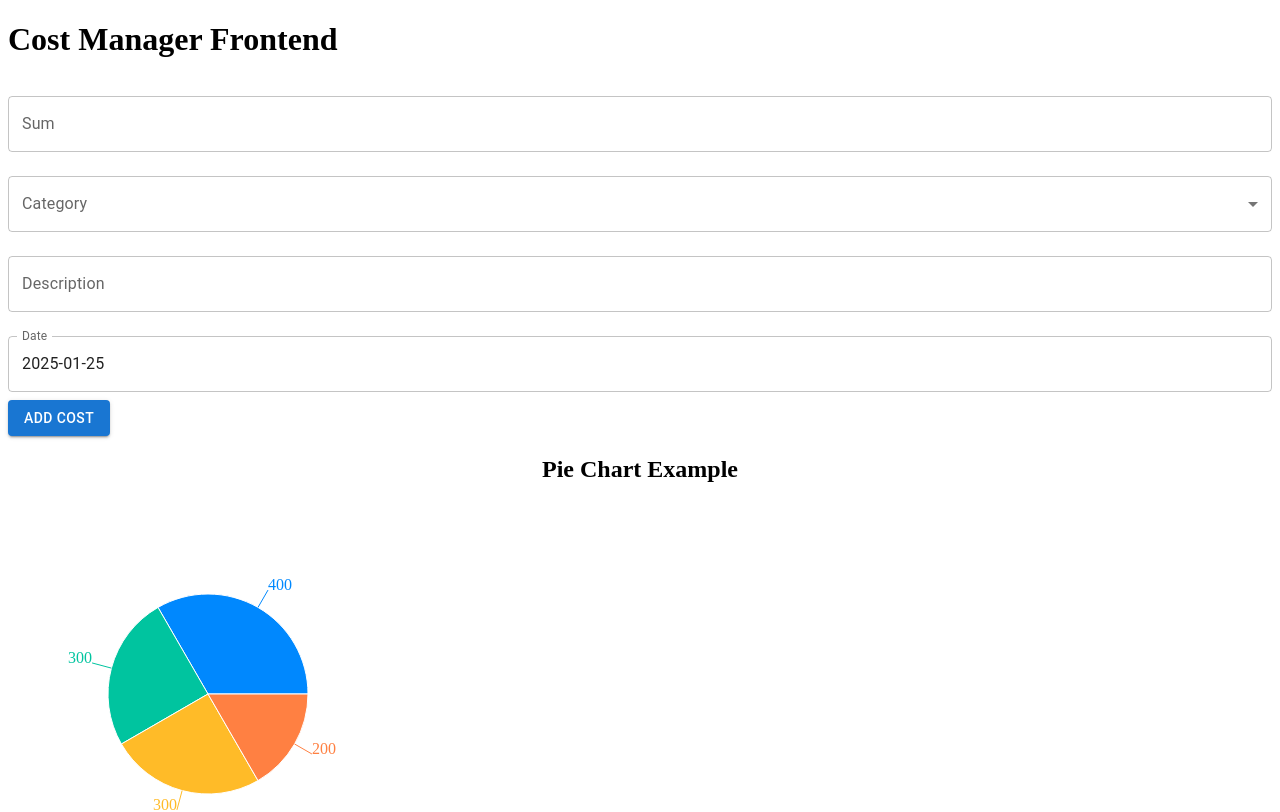
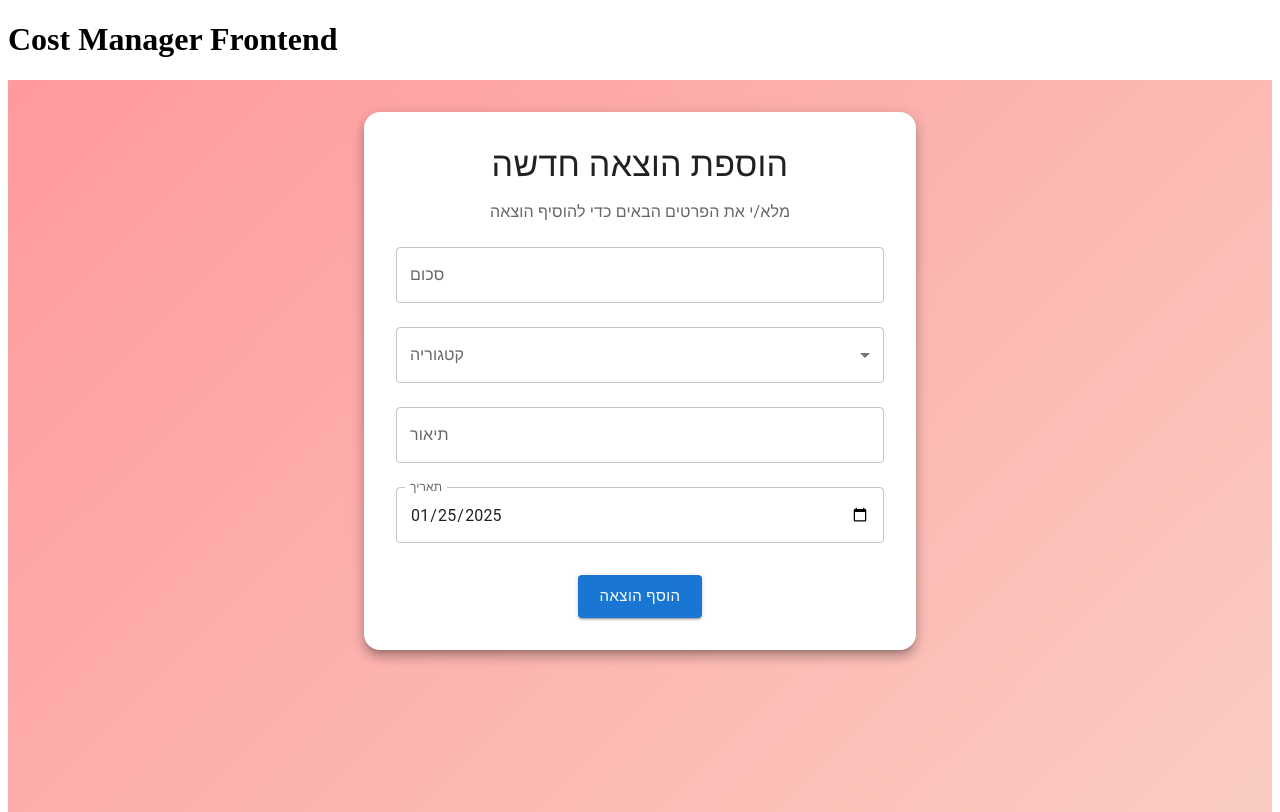
Before and after one commit to hen391/cost_manager_frontend, a React app: page / in a window 1280 px wide. Shown: the top 812 px of the page. Built offline with nearby package versions, Linux system fonts and the light colour scheme; the HTML template or start-up script is replaced by a standard one.

Commit message:
Redesign cost form

```diff
--- a/src/components/AddCostForm.jsx
+++ b/src/components/AddCostForm.jsx
@@ -1,15 +1,27 @@
 import React, { useState, useEffect } from 'react';
-import { Button, TextField, MenuItem } from '@mui/material';
+import {
+  Button,
+  TextField,
+  MenuItem,
+  Container,
+  Paper,
+  Typography,
+  Box
+} from '@mui/material';
 import IDBWrapper from '../idb';
 
 const db = new IDBWrapper('CostManagerDB', 1);
 
 function AddCostForm() {
-    const [form, setForm] = useState({ sum: '', category: '', description: '', date: '' });
+  const [form, setForm] = useState({
+    sum: '',
+    category: '',
+    description: '',
+    date: ''
+  });
 
-    // Set the default date to today
   useEffect(() => {
-        const currentDate = new Date().toISOString().split('T')[0]; // Format as YYYY-MM-DD
+    const currentDate = new Date().toISOString().split('T')[0];
     setForm((prevForm) => ({ ...prevForm, date: currentDate }));
   }, []);
 
@@ -18,56 +30,99 @@ function AddCostForm() {
   };
 
   const handleSubmit = async () => {
+    if (!form.sum || !form.category) {
+      alert('יש למלא סכום וקטגוריה לפני הוספה.');
+      return;
+    }
+
     await db.addCost({ ...form, date: new Date(form.date) });
-        alert('Cost added!');
-        setForm({ sum: '', category: '', description: '', date: form.date }); // Keep current date
+    alert('הוצאה נוספה בהצלחה!');
+    setForm({ sum: '', category: '', description: '', date: form.date });
   };
 
   return (
+    <Box
+      sx={{
+        minHeight: '100vh',
+        background: 'linear-gradient(135deg, #ff9a9e 0%, #fad0c4 100%)',
+        py: 4
+      }}
+    >
+      <Container maxWidth="sm">
+        <Paper
+          elevation={8}
+          sx={{
+            p: 4,
+            borderRadius: 4,
+            bgcolor: 'white'
+          }}
+        >
+          <Typography variant="h4" align="center" gutterBottom>
+            הוספת הוצאה חדשה
+          </Typography>
+          <Typography variant="subtitle1" align="center" color="text.secondary" gutterBottom>
+            מלא/י את הפרטים הבאים כדי להוסיף הוצאה
+          </Typography>
+
           <form>
             <TextField
-                label="Sum"
+              label="סכום"
               name="sum"
               value={form.sum}
               onChange={handleChange}
               fullWidth
               margin="normal"
+              variant="outlined"
             />
+
             <TextField
-                label="Category"
+              label="קטגוריה"
               name="category"
               value={form.category}
               onChange={handleChange}
               select
               fullWidth
               margin="normal"
+              variant="outlined"
             >
-                <MenuItem value="Food">Food</MenuItem>
-                <MenuItem value="Transportation">Transportation</MenuItem>
-                <MenuItem value="Entertainment">Entertainment</MenuItem>
+              <MenuItem value="Food">אוכל</MenuItem>
+              <MenuItem value="Transportation">תחבורה</MenuItem>
+              <MenuItem value="Entertainment">בידור</MenuItem>
             </TextField>
+
             <TextField
-                label="Description"
+              label="תיאור"
               name="description"
               value={form.description}
               onChange={handleChange}
               fullWidth
               margin="normal"
+              variant="outlined"
             />
+
             <TextField
-                label="Date"
+              label="תאריך"
               name="date"
+              type="date"
               value={form.date}
+              onChange={handleChange}
               fullWidth
               margin="normal"
-                InputProps={{
-                    readOnly: true, // Make the field non-editable
+              variant="outlined"
+              InputLabelProps={{
+                shrink: true,
               }}
             />
-            <Button variant="contained" onClick={handleSubmit}>
-                Add Cost
+
+            <Box display="flex" justifyContent="center" mt={3}>
+              <Button variant="contained" size="large" onClick={handleSubmit}>
+                הוסף הוצאה
               </Button>
+            </Box>
           </form>
+        </Paper>
+      </Container>
+    </Box>
   );
 }
 
--- a/src/idb.js
+++ b/src/idb.js
@@ -1,3 +1,5 @@
+// src/idb.js
+
 export default class IDBWrapper {
     constructor(dbName, version) {
       this.dbName = dbName;
@@ -11,13 +13,18 @@ export default class IDBWrapper {
 
         request.onupgradeneeded = (event) => {
           const db = event.target.result;
+          // בודק אם לא קיימת חנות בשם 'costs'; אם לא קיימת, יוצרים אותה
           if (!db.objectStoreNames.contains('costs')) {
             db.createObjectStore('costs', { keyPath: 'id', autoIncrement: true });
           }
         };
 
-            request.onsuccess = (event) => resolve(event.target.result);
-            request.onerror = (event) => reject(event.target.error);
+        request.onsuccess = (event) => {
+          resolve(event.target.result);
+        };
+        request.onerror = (event) => {
+          reject(event.target.error);
+        };
       });
     }
 
@@ -33,16 +40,19 @@ export default class IDBWrapper {
       const tx = db.transaction('costs', 'readonly');
       const store = tx.objectStore('costs');
       const costs = [];
+
       return new Promise((resolve) => {
         store.openCursor().onsuccess = (event) => {
           const cursor = event.target.result;
           if (cursor) {
             const costDate = new Date(cursor.value.date);
+            // בודקים שהחודש והשנה תואמים
             if (costDate.getMonth() + 1 === month && costDate.getFullYear() === year) {
               costs.push(cursor.value);
             }
             cursor.continue();
           } else {
+            // לא נשארו רשומות
             resolve(costs);
           }
         };
```
Lines whose indentation alone changed are shown as unchanged.
